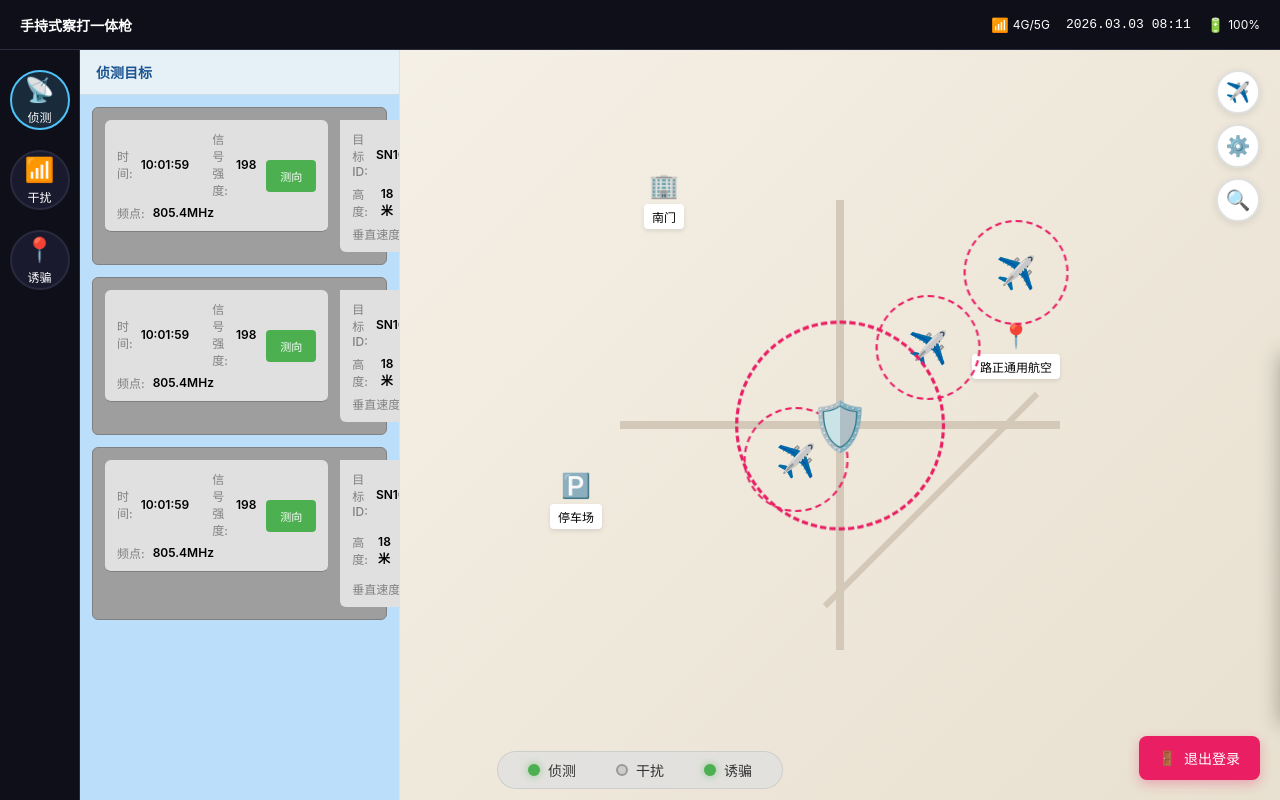
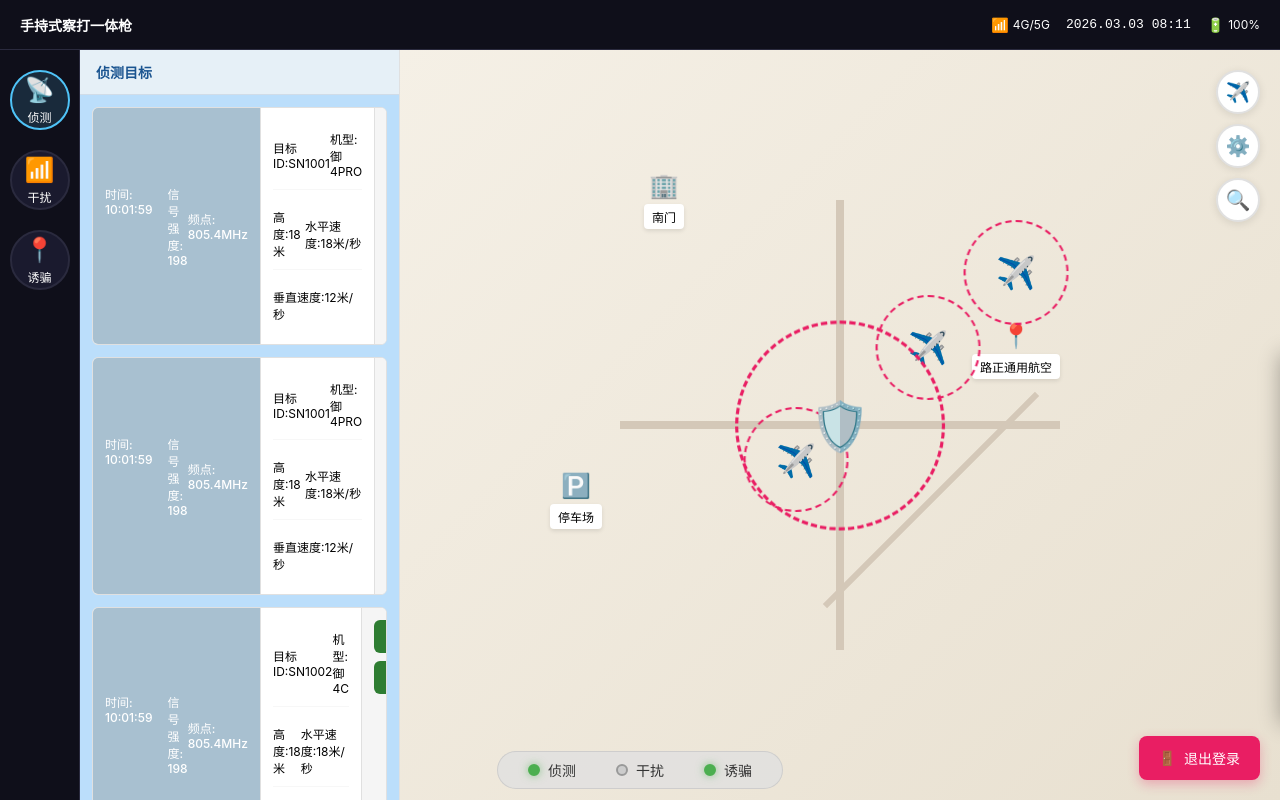
Before and after one commit to yuanfen-ai/KY, a Vue app in the folder frontend/: page /main in a window 1280 px wide. Built offline with nearby package versions, Linux system fonts and the light colour scheme; sample sign-in values are in the browser's storage.

Commit message:
refactor: 按照原型设计重构侦测目标列表布局

```diff
--- a/frontend/src/views/Main.vue
+++ b/frontend/src/views/Main.vue
@@ -41,55 +41,45 @@
           <div
             v-for="target in detectTargets"
             :key="target.id"
-            :class="['target-item', { selected: selectedTargetId === target.id, 'button-active': target.buttonActive }]"
+            :class="['target-item', { selected: selectedTargetId === target.id }]"
             @click="selectTarget(target)"
           >
-            <!-- 上半部分：信号基础信息（深灰背景）+ 测向按钮 -->
-            <div :class="['target-section', 'signal-section', { 'section-active': target.buttonActive && target.buttonType === 'measure' }]">
-              <div class="section-content">
-                <div class="target-param-row">
-                  <span class="param-label">时间:</span>
-                  <span class="param-value">{{ target.time }}</span>
-                  <span class="param-label" style="margin-left: 15px;">信号强度:</span>
-                  <span class="param-value">{{ target.signalStrength }}</span>
-                </div>
-                <div class="target-param-row">
-                  <span class="param-label">频点:</span>
-                  <span class="param-value">{{ target.frequency }}</span>
-                </div>
+            <!-- 头部状态栏：浅蓝灰色背景 -->
+            <div class="target-header">
+              <div class="header-left">
+                <span class="header-text">时间: {{ target.time }}</span>
+                <span class="header-text">信号强度: {{ target.signalStrength }}</span>
               </div>
+              <div class="header-right">
+                <span class="header-text">频点: {{ target.frequency }}</span>
+              </div>
+            </div>
+
+            <!-- 核心信息卡片：白色背景 -->
+            <div class="target-info-card">
+              <div class="info-row">
+                <span class="info-text">目标ID:{{ target.targetId }}</span>
+                <span class="info-text">机型:{{ target.model }}</span>
+              </div>
+              <div class="info-row">
+                <span class="info-text">高度:{{ target.altitude }}米</span>
+                <span class="info-text">水平速度:{{ target.horizontalSpeed }}米/秒</span>
+              </div>
+              <div class="info-row">
+                <span class="info-text">垂直速度:{{ target.verticalSpeed }}米/秒</span>
+              </div>
+            </div>
+
+            <!-- 右侧垂直操作按钮组 -->
+            <div class="target-actions">
               <button
-                class="section-btn measure-btn"
-                :class="{ 'btn-active': target.buttonActive && target.buttonType === 'measure' }"
+                :class="['action-btn', { 'btn-active': target.buttonActive && target.buttonType === 'measure' }]"
                 @click.stop="toggleButton(target, 'measure')"
               >
                 测向
               </button>
-            </div>
-
-            <!-- 下半部分：目标属性信息（浅灰背景）+ 定位按钮 -->
-            <div :class="['target-section', 'target-section', { 'section-active': target.buttonActive && target.buttonType === 'locate' }]">
-              <div class="section-content">
-                <div class="target-detail-row">
-                  <span class="param-label">目标ID:</span>
-                  <span class="param-value">{{ target.targetId }}</span>
-                  <span class="param-label" style="margin-left: 10px;">机型:</span>
-                  <span class="param-value">{{ target.model }}</span>
-                </div>
-                <div class="target-detail-row">
-                  <span class="param-label">高度:</span>
-                  <span class="param-value">{{ target.altitude }}米</span>
-                  <span class="param-label" style="margin-left: 10px;">水平速度:</span>
-                  <span class="param-value">{{ target.horizontalSpeed }}米/秒</span>
-                </div>
-                <div class="target-detail-row">
-                  <span class="param-label">垂直速度:</span>
-                  <span class="param-value">{{ target.verticalSpeed }}米/秒</span>
-                </div>
-              </div>
               <button
-                class="section-btn locate-btn"
-                :class="{ 'btn-active': target.buttonActive && target.buttonType === 'locate' }"
+                :class="['action-btn', { 'btn-active': target.buttonActive && target.buttonType === 'locate' }]"
                 @click.stop="toggleButton(target, 'locate')"
               >
                 定位
@@ -546,132 +536,128 @@ onUnmounted(() => {
   transition: all 0.3s ease;
 }
 
+.target-item {
+  background: #ffffff;
+  border: 1px solid #e0e0e0;
+  border-radius: 6px;
+  padding: 0;
+  margin-bottom: 12px;
+  display: flex;
+  flex-direction: row;
+  align-items: stretch;
+  gap: 0;
+  cursor: pointer;
+  transition: all 0.3s ease;
+  overflow: hidden;
+}
+
 .target-item:hover {
-  background: #757575;
+  box-shadow: 0 2px 8px rgba(0, 0, 0, 0.1);
 }
 
 .target-item.selected {
-  background: #1a5490;
   border-color: #1a5490;
+  box-shadow: 0 0 12px rgba(26, 84, 144, 0.3);
 }
 
-.target-item.selected .param-label,
-.target-item.selected .param-value {
-  color: #ffffff;
+/* 头部状态栏：浅蓝灰色背景 */
+.target-header {
+  background: #a8c0d0; /* 浅蓝灰色背景 */
+  padding: 8px 12px;
+  display: flex;
+  justify-content: space-between;
+  align-items: center;
+  flex: 1;
 }
 
-/* 按钮激活时的浅绿色背景 - 对应部分激活 */
-.target-section.section-active {
-  background: #a5d6a7 !important; /* 浅绿色背景 */
+.header-left {
+  display: flex;
+  gap: 15px;
 }
 
-.target-item.button-active {
-  background: #a5d6a7; /* 整体激活时的浅绿色背景 */
+.header-right {
+  display: flex;
 }
 
-.target-item.button-active:hover {
-  background: #81c784;
+.header-text {
+  color: #ffffff;
+  font-size: 12px;
+  font-weight: 500;
 }
 
-.target-item.button-active .param-label,
-.target-item.button-active .param-value {
-  color: #000000;
+/* 核心信息卡片：白色背景 */
+.target-info-card {
+  background: #ffffff;
+  padding: 12px;
+  display: flex;
+  flex-direction: column;
+  gap: 8px;
+  flex: 1;
+  border-left: 1px solid #e0e0e0;
+  border-right: 1px solid #e0e0e0;
 }
 
-/* 侦测项的两个部分 */
-.target-section {
+.info-row {
   display: flex;
-  flex-direction: row;
-  align-items: stretch;
-  padding: 10px 12px;
-  gap: 10px;
+  justify-content: space-between;
+  align-items: center;
 }
 
-/* 上半部分：信号基础信息（深灰背景） */
-.signal-section {
-  background: #9e9e9e;
-  border-top-left-radius: 6px;
-  border-top-right-radius: 6px;
-  border-bottom: 1px solid #808080;
+.info-text {
+  color: #000000;
+  font-size: 12px;
+  font-weight: 400;
 }
 
-/* 下半部分：目标属性信息（浅灰背景） */
-.target-section {
-  background: #e0e0e0;
-  border-bottom-left-radius: 6px;
-  border-bottom-right-radius: 6px;
+/* 右侧垂直操作按钮组 */
+.target-actions {
+  display: flex;
+  flex-direction: column;
+  gap: 8px;
+  padding: 12px;
+  background: #f5f5f5;
 }
 
-.section-content {
-  flex: 1;
-  display: flex;
-  flex-direction: column;
-  gap: 6px;
-}
-
-.section-btn {
+.action-btn {
+  background: #2e7d32; /* 深绿色 */
   color: #ffffff;
   border: none;
-  padding: 8px 12px;
-  border-radius: 4px;
-  font-size: 11px;
+  padding: 8px 16px;
+  border-radius: 6px;
+  font-size: 12px;
   font-weight: 500;
   cursor: pointer;
   transition: all 0.3s ease;
   white-space: nowrap;
   min-width: 50px;
-  height: auto;
-  align-self: center;
 }
 
-.section-btn.measure-btn {
-  background: #4caf50;
+.action-btn:hover {
+  background: #1b5e20;
+  transform: translateY(-1px);
+  box-shadow: 0 2px 4px rgba(0, 0, 0, 0.2);
 }
 
-.section-btn.measure-btn:hover {
-  background: #388e3c;
-}
-
-.section-btn.measure-btn.btn-active {
-  background: #66bb6a;
+.action-btn.btn-active {
+  background: #4caf50;
   box-shadow: 0 0 8px rgba(76, 175, 80, 0.6);
 }
 
-.section-btn.locate-btn {
-  background: #1565c0;
-}
-
-.section-btn.locate-btn:hover {
-  background: #0d47a1;
-}
-
-.section-btn.locate-btn.btn-active {
-  background: #42a5f5;
-  box-shadow: 0 0 8px rgba(21, 101, 192, 0.6);
-}
-
-.target-param-row {
-  display: flex;
-  align-items: center;
-  gap: 8px;
-}
-
-.target-detail-row {
-  display: flex;
-  align-items: center;
-  gap: 8px;
-}
-
-.param-label {
-  color: #808080;
-  font-size: 12px;
-  font-weight: 500;
-}
-
-.param-value {
-  color: #000000;
-  font-size: 12px;
-  font-weight: 600;
+/* 删除旧的样式 */
+.target-section,
+.signal-section,
+.section-content,
+.section-btn,
+.section-btn.measure-btn,
+.section-btn.locate-btn,
+.target-param-row,
+.target-detail-row,
+.param-label,
+.param-value,
+.action-buttons,
+.measure-btn,
+.target-info {
+  display: none;
 }
 
 /* 地图区域 */
```
Also changed, not shown: 1 other file (tests, documents, lock files or other folders).
